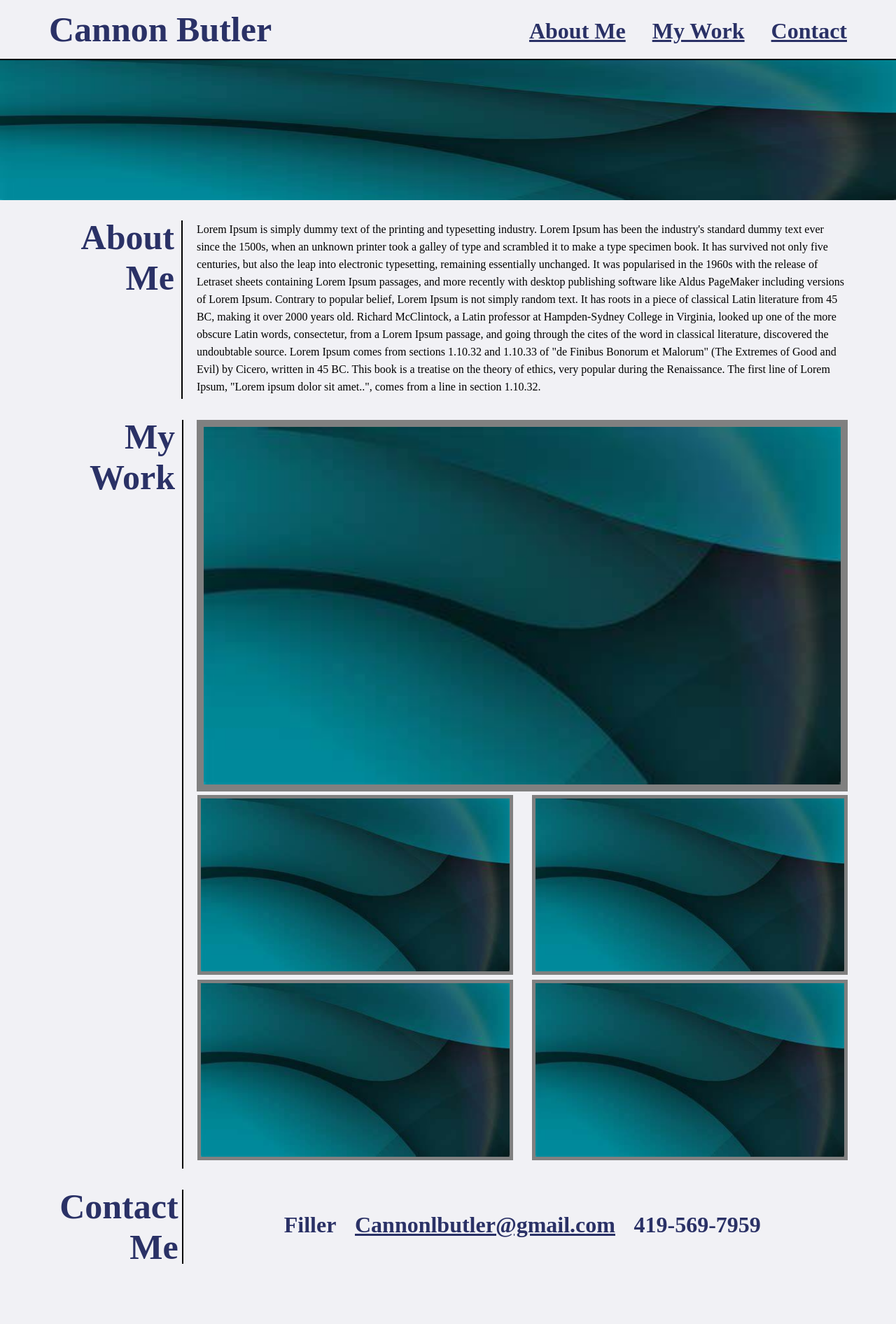
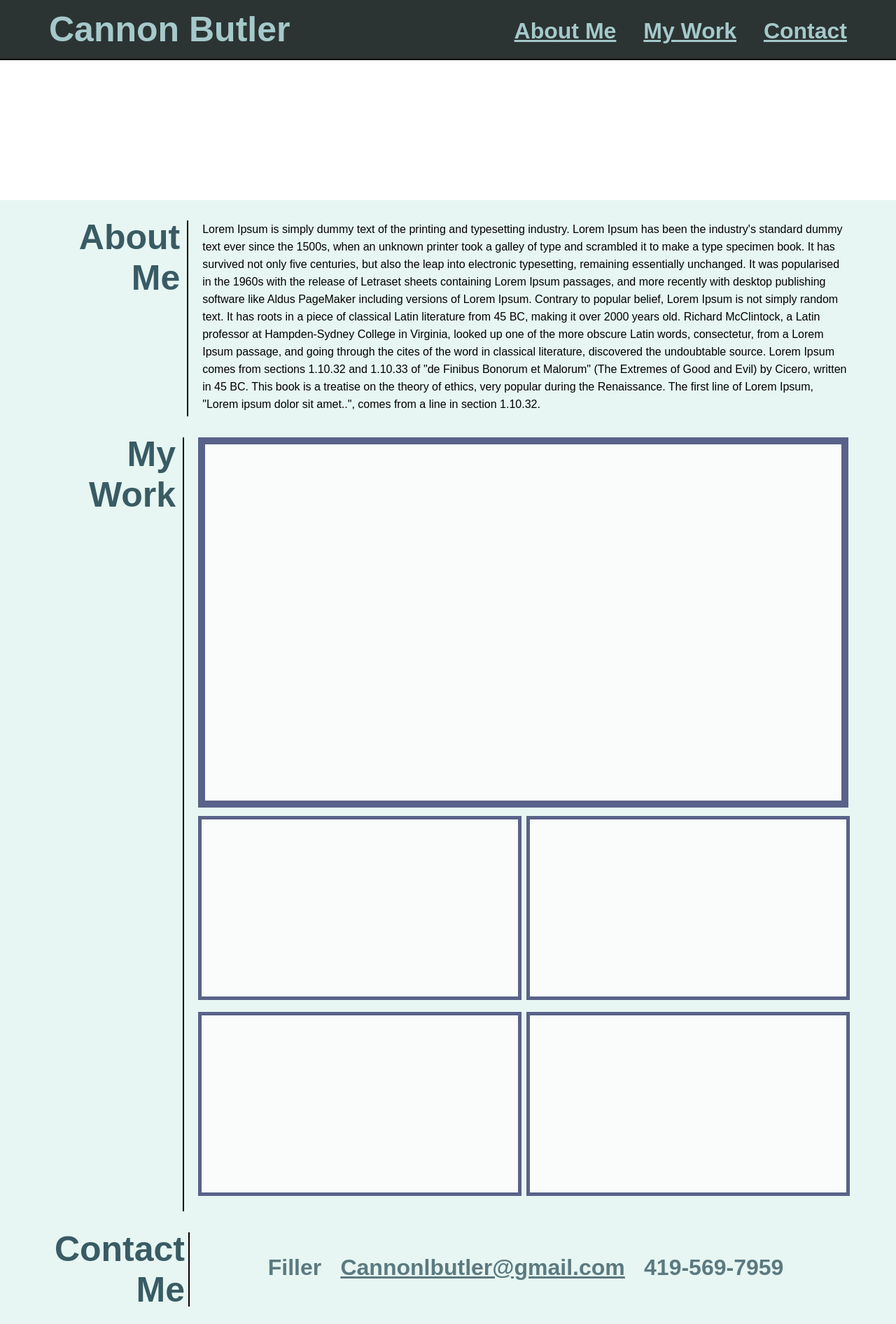
Before and after one commit to clbutl/professional-portfolio, a plain HTML site: page index.html in a window 1280 px wide. Shown: the whole page at 70% size. Before the commit the page ends 1831 px from the top, so only its background shows below. Drawn offline with Linux system fonts and the light colour scheme.

Commit message:
made website colors and animations better

```diff
--- a/assets/styles.css
+++ b/assets/styles.css
@@ -2,6 +2,7 @@
 * {
   padding: 0;
   margin: 0;
+  font-family: sans-serif;
 }
 main {
   line-height: 25px;
@@ -12,7 +13,6 @@ ul li{
 }
 a {
   text-decoration: none;
-  color: #2A3166;
 }
 
 
@@ -21,25 +21,31 @@ a {
 
 /* Colors */
 header{
-  background-color: #F1F1F5;
+  background-color: #2C3333;
 }
 footer {
-  background-color: #F1F1F5;
+  background-color: #E7F6F2;
 }
 body {
-  background-color: #F1F1F5;
+  background-color: #E7F6F2;
 }
 .titles-main {
-  color:#2A3166;
+  color:#395B64;
 }
 .header-name {
-  color: #2A3166;
+  color: #A5C9CA;
 }
 .top-links {
-  color: #2A3166;
+  color: #A5C9CA;
 }
 .bottom-links {
-  color: #2A3166;
+  color: #395B64;
+}
+.bottom-link-colors {
+  color:#395B64;
+}
+.top-link-colors {
+  color: #A5C9CA;
 }
 
 
@@ -68,6 +74,10 @@ header {
   padding: 13px 0 0 30px;
   text-decoration: underline;
 }
+.top-links:hover {
+  opacity: .8;
+  transition-duration: 300ms;
+}
 
 
 
@@ -82,13 +92,17 @@ footer {
   font-weight: bold;
   padding: 32px 0 32px 0;
   text-align: center;
-
 }
 .bottom-links {
   padding: 0 1% 0 1%;
+  opacity: .8;
 }
 #email-link {
   text-decoration: underline;
+}
+.bottom-links:hover {
+  opacity: 1;
+  transition-duration: 300ms;
 }
 
 
@@ -162,26 +176,75 @@ h2 {
 .projects-23 {
   position: relative;
 }
+.projects-45 {
+  position: relative;
+}
 #project-1 {
   width: 98%;
   height: auto;
-  border: 10px solid gray;
-  float: right;
-  margin-left: 5px;
+  border: 10px solid #2A3166;
   margin-bottom: 5px;
+  transition-duration: 500ms;
+  opacity: .75;
+
 }
-#project-2 {
-  width: 47.5%;
+#project-2{
+  width: 48%;
   height: auto;
-  border: 5px solid gray;
-  float: auto;
+  border: 5px solid #2A3166;
+  transition-duration: 500ms;
+  margin-right: .25%;
+  opacity: .75;
 }
 #project-3 {
-  width: 47.5%;
+  width: 48%;
   height: auto;
-  border: 5px solid gray;
-  float: right;
+  border: 5px solid #2A3166;
+  transition-duration: 500ms;
+  opacity: .75;
+}
+#project-4 {
+  width: 48%;
+  height: auto;
+  border: 5px solid #2A3166;
+  transition-duration: 500ms;
+  margin-right: .25%;
+  opacity: .75;
+}
+#project-5 {
+  width: 48%;
+  height: auto;
+  border: 5px solid #2A3166;
+  transition-duration: 500ms;
+  opacity: .75;
+}
+.bottom-4 {
+  margin: 0px 0px 5px 0px;
+  padding-bottom: 5px;
+  width: 101.5%;
+}
 
+
+
+
+
+
+/* Hover Effects */
+#project-2:hover{
+  cursor: pointer;
+  opacity: 1;
+} #project-3:hover {
+  cursor: pointer;
+  opacity: 1;
+} #project-4:hover {
+  cursor: pointer;
+  opacity: 1;
+} #project-5:hover {
+  cursor: pointer;
+  opacity: 1;
+} #project-1:hover {
+  cursor: pointer;
+  opacity: 1;
 }
 
 
@@ -314,19 +377,29 @@ h2 {
     align-items: center;
     max-width: 660px;
   }
-  .projects-23 {
-    flex-direction: column;
+  #project-4 {
+    width: 90%;
+    border: 5px solid gray;;
+    float: none;
+    align-items: center;
+    max-width: 660px;
+    margin-left: 0%;
   }
-  .bbottom-4 {
-    padding: 0;
-    width: 100%;
-    max-width: auto;
+  #project-5 {
+    width: 90%;
+    margin: 0;
+    border: 5px solid gray;
+    float: none;
+    align-items: center;
+    max-width: 660px;
+  }
+  .bottom-4 {
+    margin: 0%;
+    padding-bottom: 0%;
+    width: auto;
   }
   .bottom-5 {
     align-items: center;
-  }
-  .smaller-sec {
-    width: 100%;
   }
 }
 
@@ -362,9 +435,5 @@ h2 {
 
 
 /* Fixing Projects */
-@media screen and (max-width: 1080px){#project-2 {margin-left: -4px;}}
-@media screen and (max-width: 980px){#project-2 {margin-left: -5.5px;}}
-@media screen and (max-width: 945px){#project-2 {margin-left: 0px; margin-right: 0px;}}
-
-@media screen and (min-width: 1610px){#project-2 {margin-left: 3px;}}
-@media screen and (min-width: 1800px){#project-2 {margin-left: 7.3px;}}
+@media screen and (max-width: 1200px) {#project-2 {margin-right: 0%;}}
+@media screen and (max-width: 1200px) {#project-4 {margin-right: 0%;}}
--- a/index.html
+++ b/index.html
@@ -14,13 +14,13 @@
   <nav class="top-nav">
     <ul>
       <li class="top-links">
-        <a href="#about-me-section">About Me</a>
+        <a class="top-link-colors" href="#about-me-section">About Me</a>
       </li>
       <li class="top-links">
-        <a href="#work-section">My Work</a>
+        <a class="top-link-colors" href="#work-section">My Work</a>
       </li>
       <li class="top-links">
-        <a id="contact-link" href="#contact-section">Contact</a>
+        <a class="top-link-colors" id="contact-link" href="#contact-section">Contact</a>
       </li>
     </ul>
   </nav>
@@ -30,7 +30,7 @@
 
   <figure>
     <img class="img-1" width="100%" height="200px"
-      src="./assets/images/OIP.jpg">
+      src="./assets/images/White Placeholder Image.jpg">
 
     <figcaption class="figure-caption">
       2023 Bootcamp Graduate
@@ -66,21 +66,23 @@
       </aside>
 
       <article class="main-division">
-        <figure class="smaller-sec">
-          <img id="project-1" src="./assets/images/OIP.jpg">
+        <figure>
+          <div>
+            <a href="https://youtu.be" target="_blank"><img id="project-1" src="./assets/images/White Placeholder Image.jpg"></a>
+          </div>
         </figure>
 
-        <div class="bottom-4">
-          <figure class="projects-23">
-            <img id="project-2" src="./assets/images/OIP.jpg">
-            <img id="project-3" src="./assets/images/OIP.jpg">
+        <div>
+          <figure class="bottom-4">
+            <a href="" target="_blank"><img class="project-2-2" id="project-2" src="./assets/images/White Placeholder Image.jpg"></a>
+            <a href="" target="_blank"><img id="project-3" src="./assets/images/White Placeholder Image.jpg"></a>
           </figure>
 
-          <figure class="projects-23">
-            <img id="project-2" src="./assets/images/OIP.jpg">
-            <img id="project-3" src="./assets/images/OIP.jpg">
+          <figure class="bottom-4">
+            <a href="" target="_blank"><img id="project-4" src="./assets/images/White Placeholder Image.jpg"></a>
+            <a href="https://youtu.be" target="_blank"><img id="project-5" src="./assets/images/White Placeholder Image.jpg"></a>
           </figure>
-       </div>
+        </div>
       </article>
     </section>
   </main>
@@ -97,13 +99,13 @@
       <nav class="bottom-nav">
         <ul>
           <li class="bottom-links">
-            <a href="">Filler</a>
+            <a class="bottom-link-colors" href="">Filler</a>
           </li>
           <li class="bottom-links">
-            <a target="_blank" id="email-link" href="mailto:cannonlbutler@gmail.com">Cannonlbutler@gmail.com</a>
+            <a class="bottom-link-colors" target="_blank" id="email-link" href="mailto:cannonlbutler@gmail.com">Cannonlbutler@gmail.com</a>
           </li>
           <li class="bottom-links">
-            <a id="num-link" href="">419-569-7959</a>
+            <a class="bottom-link-colors" id="num-link" href="">419-569-7959</a>
           </li>
         </ul>
       </nav>
```
Also changed, not shown: assets/images/Dark Green Placeholder Image.jpg (added), assets/images/Solid Red Placeholder Image.jpg (added), assets/images/White Placeholder Image.jpg (added).
